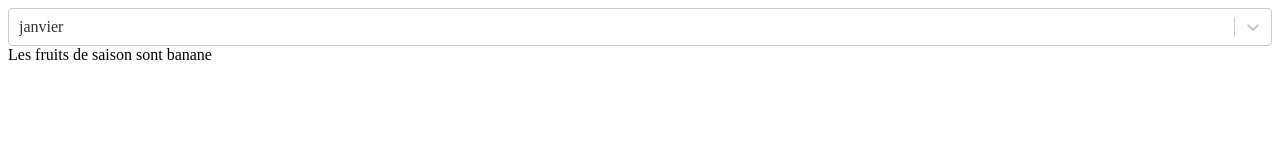
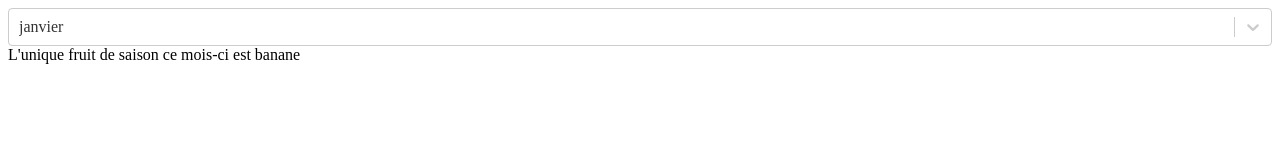
Before and after one commit to LukaBch/seasonal-eating, a React (Create React App) app: page / in a window 1280 px wide. Shown: the top 160 px of the page. Built offline with nearby package versions, Linux system fonts and the light colour scheme.

Commit message:
EatableFruits handle case only one fruit eatable

```diff
--- a/src/EatableFruits.tsx
+++ b/src/EatableFruits.tsx
@@ -11,5 +11,12 @@ export default function EatableFruits(props: IEatableFruitsProps) {
   if (eatableFruitNameList.length === 0) {
     return <div>Aucun fruit n'est de saison ce mois-ci !</div>;
   }
+  if (eatableFruitNameList.length === 1) {
+    return (
+      <div>
+        L'unique fruit de saison ce mois-ci est {eatableFruitNameList[0]}
+      </div>
+    );
+  }
   return <div>Les fruits de saison sont {eatableFruitNameList.join(", ")}</div>;
 }
```
